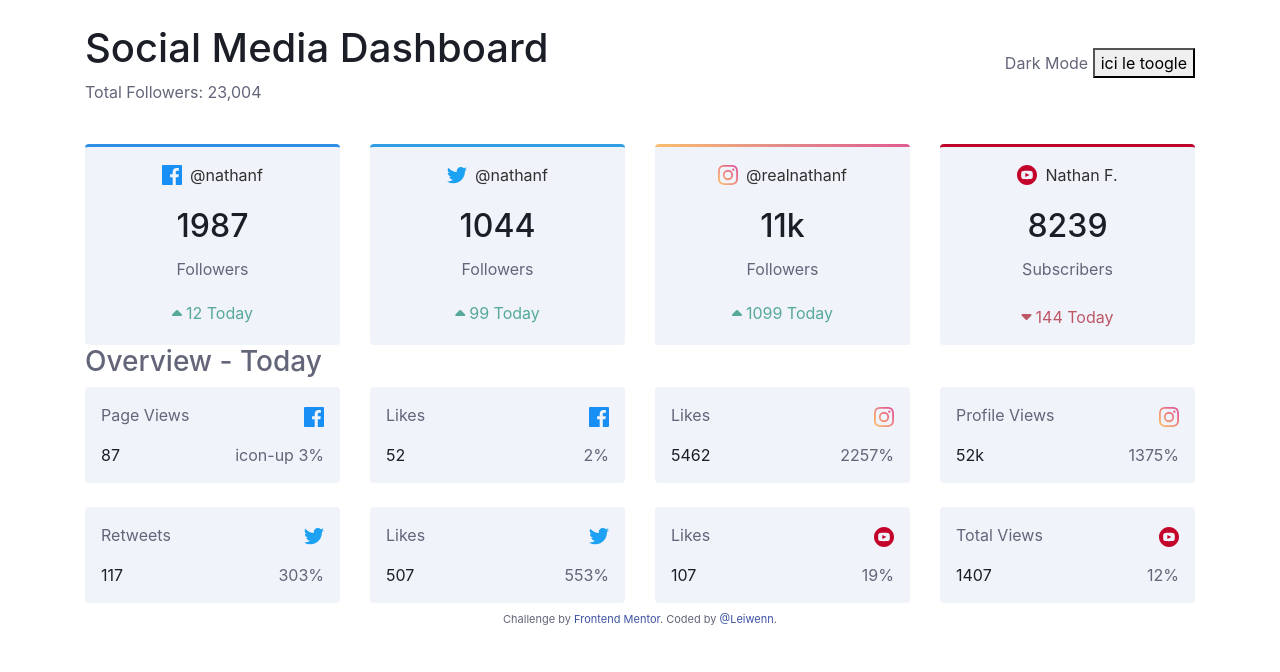
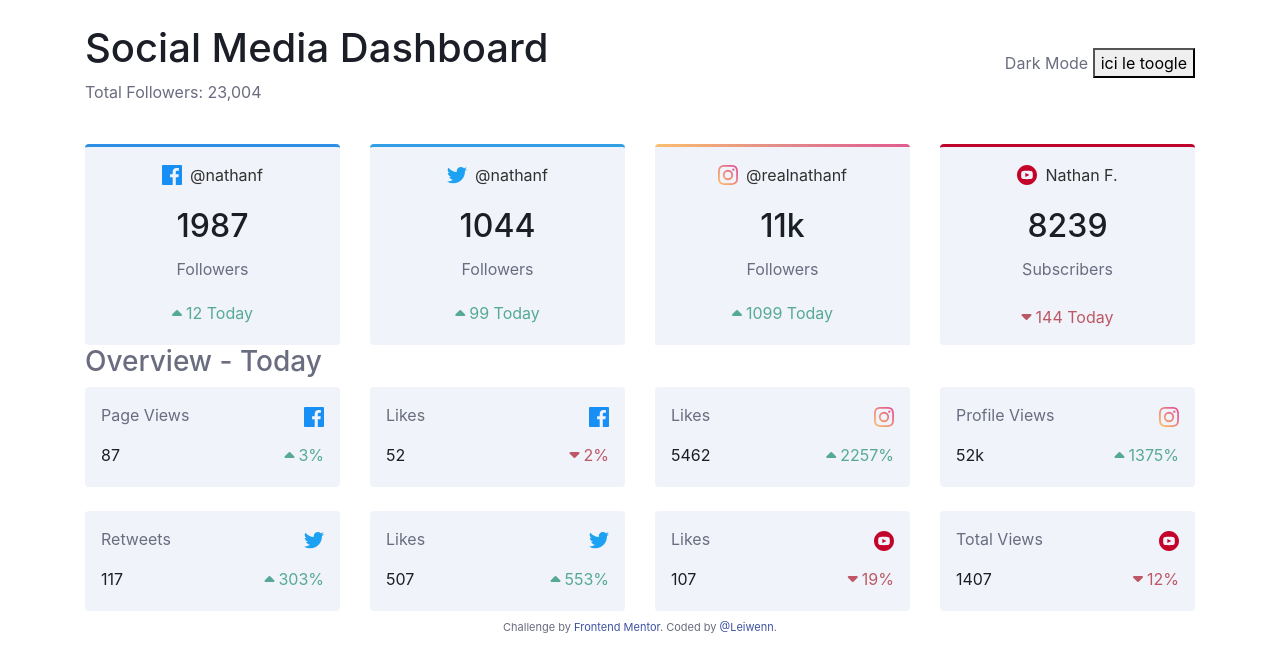
Before and after one commit to Leiwenn/social-media-dashboard-with-theme-switcher-master, a plain HTML site: page index.html in a window 1280 px wide. Drawn offline with nearby package versions, Linux system fonts and the light colour scheme.

Commit message:
end arrows

```diff
--- a/index.html
+++ b/index.html
@@ -91,7 +91,10 @@
           </div>
           <div class="card-text d-flex justify-content-between">
             <p class="dark">87</p>
-            <p>icon-up 3%</p>
+            <div class="d-flex justify-content-center align-item-center">
+              <p><i class="fas fa-sort-up up mt-2"></i></p>
+              <p class="up ml-1">3%</p>
+            </div>
           </div>
         </div>
         <div class="card text-center pt-3 pl-3 pr-3">
@@ -101,7 +104,10 @@
           </div>
           <div class="card-text d-flex justify-content-between">
             <p class="dark">52</p>
-            <p>2%</p>
+            <div class="d-flex justify-content-center align-item-center">
+              <p><i class="fas fa-sort-down down d-flex justify-content-center align-item-center"></i></p>
+              <p class="down ml-1">2%</p>
+            </div>
           </div>
         </div>
         <div class="card text-center pt-3 pl-3 pr-3">
@@ -111,7 +117,10 @@
           </div>
           <div class="card-text d-flex justify-content-between">
             <p class="dark">5462</p>
-            <p>2257%</p>
+            <div class="d-flex justify-content-center align-item-center">
+              <p><i class="fas fa-sort-up up mt-2"></i></p>
+              <p class="up ml-1">2257%</p>
+            </div>
           </div>
         </div>
         <div class="card text-center pt-3 pl-3 pr-3">
@@ -121,7 +130,10 @@
           </div>
           <div class="card-text d-flex justify-content-between">
             <p class="dark">52k</p>
-            <p>1375%</p>
+            <div class="d-flex justify-content-center align-item-center">
+              <p><i class="fas fa-sort-up up mt-2"></i></p>
+              <p class="up ml-1">1375%</p>
+            </div>
           </div>
         </div>
       </div>
@@ -133,7 +145,10 @@
           </div>
           <div class="card-text d-flex justify-content-between">
             <p class="dark">117</p>
-            <p>303%</p>
+            <div class="d-flex justify-content-center align-item-center">
+              <p><i class="fas fa-sort-up up mt-2"></i></p>
+              <p class="up ml-1">303%</p>
+            </div>
           </div>
         </div>
         <div class="card text-center pt-3 pl-3 pr-3">
@@ -143,7 +158,10 @@
           </div>
           <div class="card-text d-flex justify-content-between">
             <p class="dark">507</p>
-            <p>553%</p>
+            <div class="d-flex justify-content-center align-item-center">
+              <p><i class="fas fa-sort-up up mt-2"></i></p>
+              <p class="up ml-1">553%</p>
+            </div>
           </div>
         </div>
         <div class="card text-center pt-3 pl-3 pr-3">
@@ -153,7 +171,10 @@
           </div>
           <div class="card-text d-flex justify-content-between">
             <p class="dark">107</p>
-            <p>19%</p>
+            <div class="d-flex justify-content-center align-item-center">
+              <p><i class="fas fa-sort-down down d-flex justify-content-center align-item-center"></i></p>
+              <p class="down ml-1">19%</p>
+            </div>
           </div>
         </div>
         <div class="card text-center pt-3 pl-3 pr-3">
@@ -163,7 +184,10 @@
           </div>
           <div class="card-text d-flex justify-content-between">
             <p class="dark">1407</p>
-            <p>12%</p>
+            <div class="d-flex justify-content-center align-item-center">
+              <p><i class="fas fa-sort-down down d-flex justify-content-center align-item-center"></i></p>
+              <p class="down ml-1">12%</p>
+            </div>
           </div>
         </div>
       </div>
--- a/public/css/style.css
+++ b/public/css/style.css
@@ -1,7 +1,7 @@
 
 
 .container {
-    color: #636579;
+    color:  #6A6C7F;
 }
 .dark, h1, h2 {
     color: #1B1E27;
```
